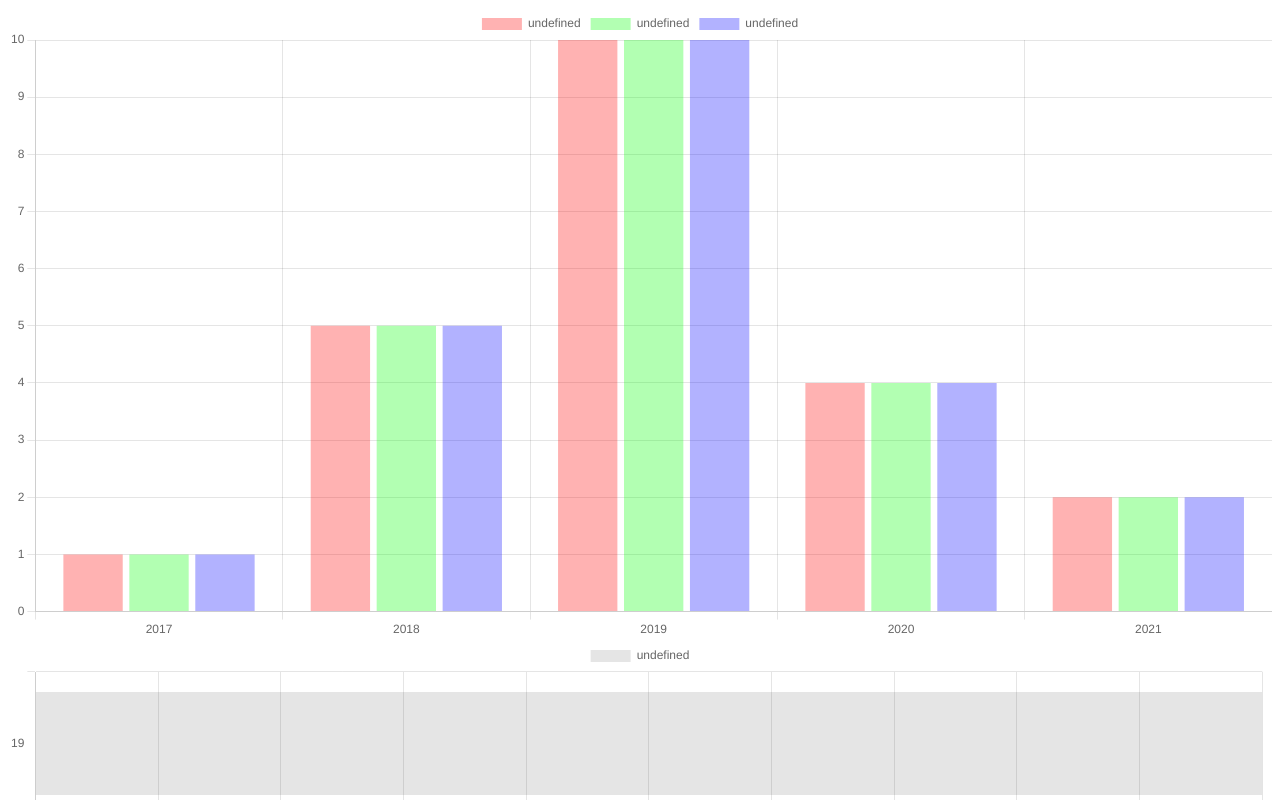
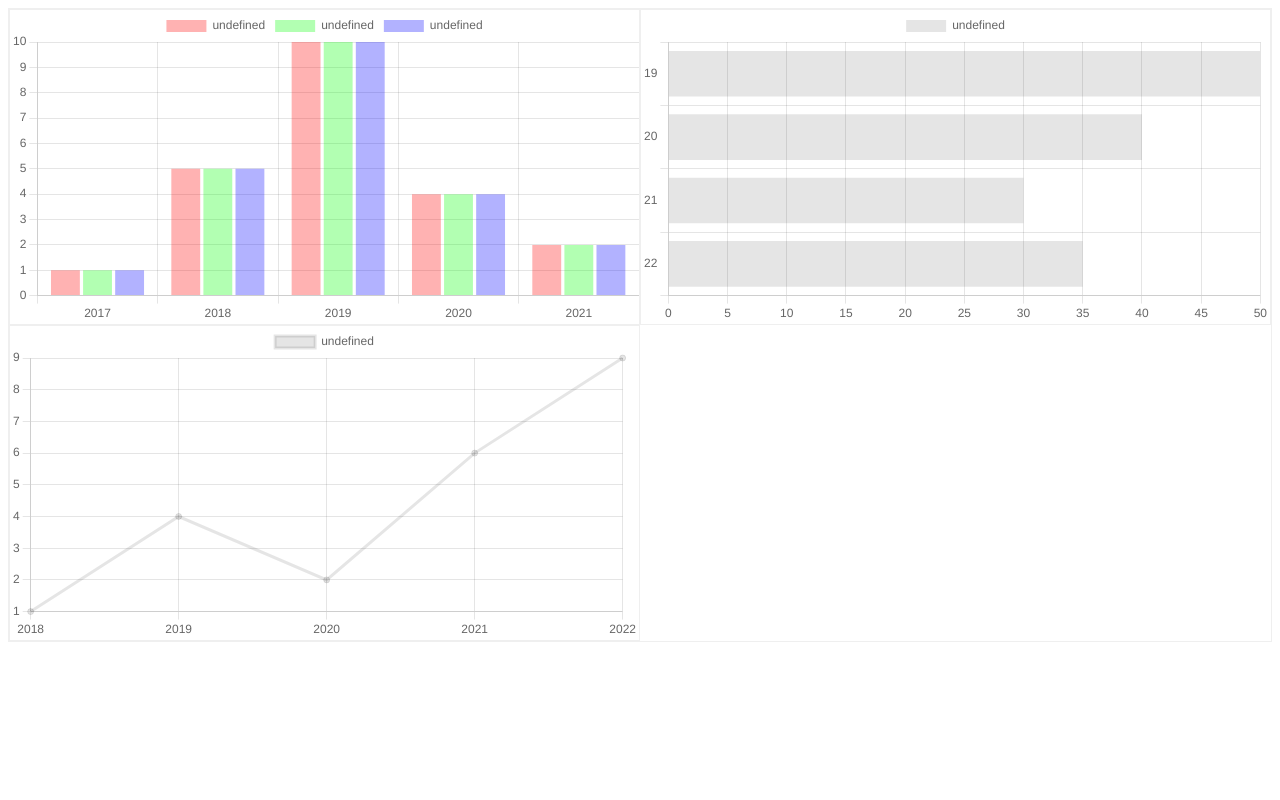
Before and after one commit to KimJeongGook/chartjs-Front, a React (Create React App) app: page / in a window 1280 px wide. Shown: the top 800 px of the page. Built offline with nearby package versions, Linux system fonts and the light colour scheme.

Commit message:
프로젝트 구조 리팩트로

```diff
--- a/src/App.js
+++ b/src/App.js
@@ -3,17 +3,18 @@
 // Chart.register(...registerables);
 // import Chart from 'chart.js/auto';
 
-import VerticalBarChart from './VerticalBarChart';
-import HorizontalBarChart from './HorizontalBarChart';
-import LineChart from './LineChart';
+import VerticalBarChart from './components/VerticalBarChart';
+import HorizontalBarChart from './components/HorizontalBarChart';
+import LineChart from './components/LineChart';
+import Layout from './components/Layout';
 
 function App() {
   return (
-    <div>
+    <Layout>
       <VerticalBarChart />
       <HorizontalBarChart />
       <LineChart />
-    </div>
+    </Layout>
   );
 }
 
--- /dev/null
+++ b/src/components/Layout.js
@@ -0,0 +1,25 @@
+function Layout (props) {
+    const {children} = props;
+    const layoutStyle = {
+        display: "grid",
+        gridTemplateColumns: "1fr 1fr",
+        border: "1px solid rgba(232,232,232,0.7)",
+    }
+    const myChildren =  children.map((child) => {
+        const childStyle = {
+            border: "1px solid rgba(232,232,232,0.7)",
+        }
+        return (
+            <div style={childStyle}>
+                {child}
+            </div>
+        )
+    })
+    return(
+        <div style={layoutStyle}>
+            {myChildren}
+        </div>
+    )
+}
+
+export default Layout;
```
Also changed, not shown: src/components/HorizontalBarChart.js (renamed from src/HorizontalBarChart.js), src/components/LineChart.js (renamed from src/LineChart.js), src/components/VerticalBarChart.js (renamed from src/VerticalBarChart.js).
